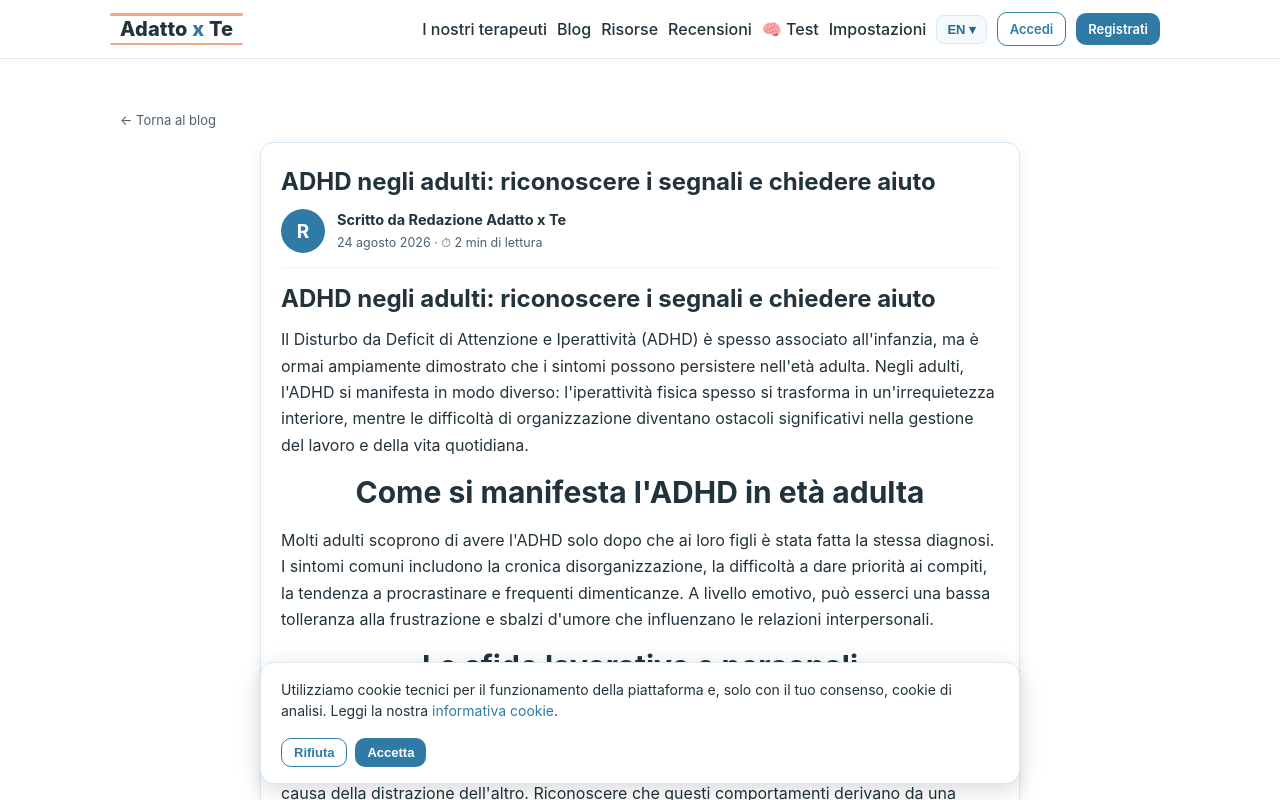
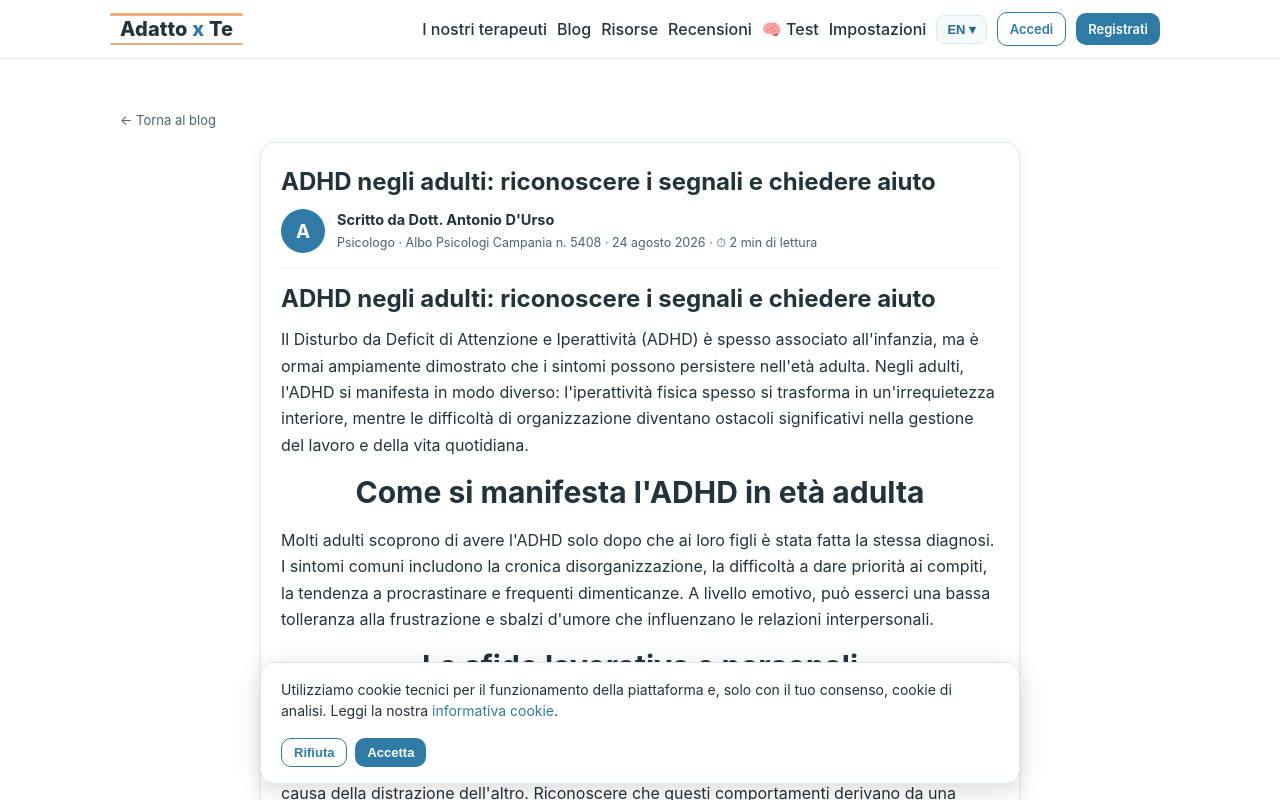
Before and after one commit to antonio-durso/adattoxte, a React (Vite) app in the folder frontend/: page /blog/adhd-negli-adulti in a window 1280 px wide. Shown: the top 800 px of the page. Built offline with nearby package versions, Linux system fonts and the light colour scheme; no server answers.

Commit message:
E-E-A-T: autore reale Dott. Antonio D'Urso (Albo Psicologi Campania n. 5408) in byline articoli e schema Person

```diff
--- a/frontend/src/pages/BlogArticle.jsx
+++ b/frontend/src/pages/BlogArticle.jsx
@@ -10,6 +10,13 @@ function formatDate(iso) {
     return iso;
   }
 }
+
+// Autore reale con credenziali (E-E-A-T / YMYL: Google premia gli articoli firmati da professionisti)
+const ARTICLE_AUTHOR = {
+  name: "Dott. Antonio D'Urso",
+  role: 'Psicologo · Albo Psicologi Campania n. 5408',
+  initial: 'A',
+};
 
 function readingMinutes(html) {
   const words = (html || '')
@@ -51,9 +58,13 @@ export default function BlogArticle() {
         datePublished: article.date,
         dateModified: article.date,
         inLanguage: 'it',
-        // E-E-A-T: quando sarà disponibile uno psicologo reale, sostituire con
-        // { '@type': 'Person', name: '...', jobTitle: 'Psicologo Clinico', url: '...', identifier: 'Albo n. ...' }
-        author: { '@type': 'Organization', name: 'Redazione Adatto x Te', url: 'https://adattoxte.vercel.app/blog' },
+        author: {
+          '@type': 'Person',
+          name: "Dott. Antonio D'Urso",
+          jobTitle: 'Psicologo',
+          identifier: 'Albo Psicologi Campania n. 5408',
+          url: 'https://adattoxte.vercel.app/blog',
+        },
         publisher: { '@type': 'Organization', name: 'Adatto x Te' },
         about: { '@type': 'MedicalCondition', name: 'Salute mentale e benessere psicologico' },
         mainEntityOfPage: `https://adattoxte.vercel.app/blog/${article.slug}`,
@@ -66,9 +77,13 @@ export default function BlogArticle() {
         datePublished: article.date,
         dateModified: article.date,
         inLanguage: 'it',
-        // E-E-A-T: quando sarà disponibile uno psicologo reale, sostituire con
-        // { '@type': 'Person', name: '...', jobTitle: 'Psicologo Clinico', url: '...', identifier: 'Albo n. ...' }
-        author: { '@type': 'Organization', name: 'Redazione Adatto x Te', url: 'https://adattoxte.vercel.app/blog' },
+        author: {
+          '@type': 'Person',
+          name: "Dott. Antonio D'Urso",
+          jobTitle: 'Psicologo',
+          identifier: 'Albo Psicologi Campania n. 5408',
+          url: 'https://adattoxte.vercel.app/blog',
+        },
         publisher: { '@type': 'Organization', name: 'Adatto x Te' },
         mainEntityOfPage: `https://adattoxte.vercel.app/blog/${article.slug}`,
       };
@@ -106,12 +121,12 @@ export default function BlogArticle() {
             aria-hidden="true"
             style={{ width: 44, height: 44, borderRadius: '50%', background: '#2f7ba6', color: '#fff', display: 'flex', alignItems: 'center', justifyContent: 'center', fontWeight: 700, fontSize: 19, flexShrink: 0 }}
           >
-            {(article.author || 'Redazione Adatto x Te').charAt(0)}
+            {ARTICLE_AUTHOR.initial}
           </div>
           <div style={{ lineHeight: 1.4 }}>
-            <strong style={{ display: 'block', fontSize: 14.5 }}>Scritto da {article.author || 'Redazione Adatto x Te'}</strong>
+            <strong style={{ display: 'block', fontSize: 14.5 }}>Scritto da {ARTICLE_AUTHOR.name}</strong>
             <span className="muted" style={{ fontSize: 12.5 }}>
-              {formatDate(article.date)} · ⏱ {minutes} min di lettura
+              {ARTICLE_AUTHOR.role} · {formatDate(article.date)} · ⏱ {minutes} min di lettura
             </span>
           </div>
         </div>
--- a/frontend/src/pages/CheckIn.jsx
+++ b/frontend/src/pages/CheckIn.jsx
@@ -75,6 +75,12 @@ export default function CheckIn() {
             { '@type': 'MedicalCondition', name: "Disturbo d'ansia generalizzata" },
             { '@type': 'MedicalCondition', name: 'Depressione' },
           ],
+          author: {
+            '@type': 'Person',
+            name: "Dott. Antonio D'Urso",
+            jobTitle: 'Psicologo',
+            identifier: 'Albo Psicologi Campania n. 5408',
+          },
           isPartOf: { '@type': 'WebSite', name: 'Adatto x Te', url: 'https://adattoxte.vercel.app' },
           mainEntityOfPage: 'https://adattoxte.vercel.app/test',
         }}
```
